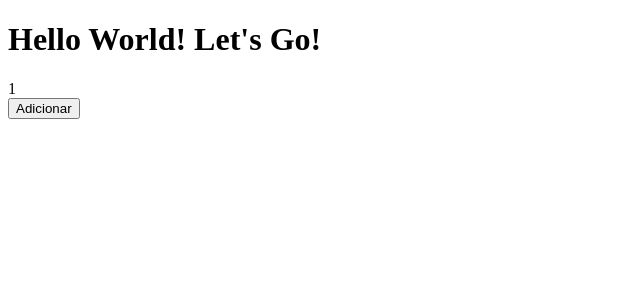
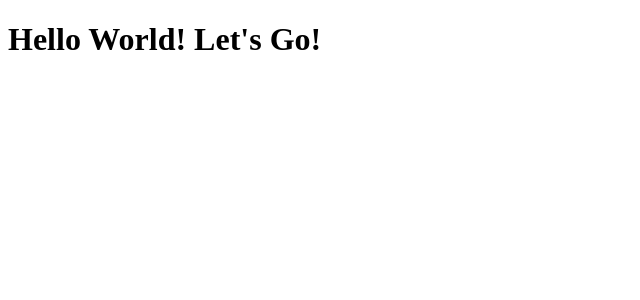
Before and after one commit to mr-jon/next, a Next.js app: page / in a window 1280 px wide. Shown: the top 300 px of the page, without its empty margins (0-640 px from the left). Built offline with nearby package versions, Linux system fonts and the light colour scheme.

Commit message:
Nova home

```diff
--- a/pages/index.js
+++ b/pages/index.js
@@ -1,26 +1,5 @@
-import { useState } from 'react'
-
 function Home(){
-	return (
-		<div>
-			<h1>Hello World! Let's Go!</h1>
-			<Count />
-		</div>
-	)
-}
-
-function Count(){
-	const [counter, setCounter] = useState(1)
-
-	function addCounter(){
-		setCounter(counter+1)
-	}
-	return (
-		<div>
-			<div>{counter}</div>
-			<button onClick={addCounter}>Adicionar</button>
-		</div>
-	)
+	return <h1>Hello World! Let's Go!</h1>
 }
 
 export default Home
```
